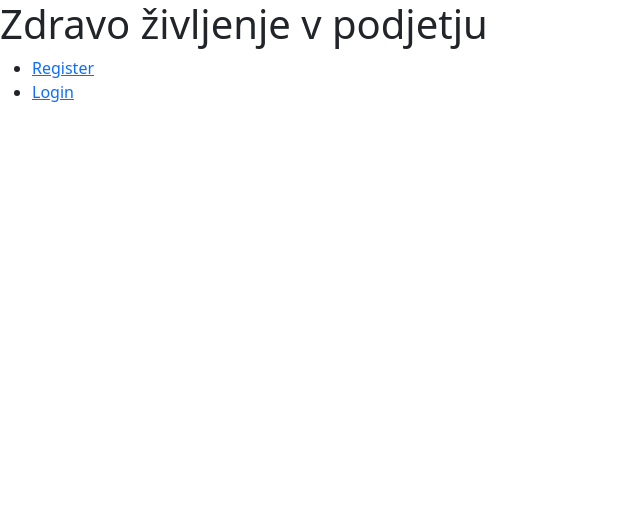
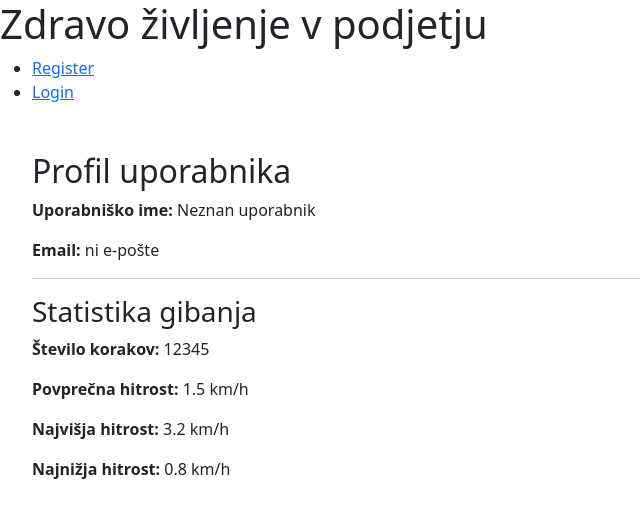
Before and after one commit to ErikHostnik/Zdravo-ivljenje-v-podjetju, a React (Create React App) app in the folder frontend/web/: page /userProfile in a window 1280 px wide. Shown: the top 518 px of the page, without its empty margins (0-640 px from the left). Built offline with nearby package versions, Linux system fonts and the light colour scheme.

Commit message:
ZDRAV-82 implementiran prikaz profila, pomanjšava zemljevida

```diff
--- a/frontend/web/src/App.js
+++ b/frontend/web/src/App.js
@@ -8,6 +8,7 @@ import Login from "./components/Login";
 import Logout from "./components/Logout";
 import Register from './components/Register';
 import Map from './components/Map';
+import UserProfile from './components/UserProfile';
 
 function App() {
   const [user, setUser] = useState(() => {
@@ -37,6 +38,7 @@ function App() {
             <Route path="/login" exact element={<Login />} />
             <Route path="/register" exact element={<Register />} />
             <Route path="/map" exact element={<Map />} />
+            <Route path="/userProfile" exact element={<UserProfile />} />
             <Route path="/logout" element={<Logout />} />
           </Routes>
         </div>
--- a/frontend/web/src/components/Header.js
+++ b/frontend/web/src/components/Header.js
@@ -13,6 +13,7 @@ function Header(props) {
                                 <>
                                     <li><Link to='/logout'>Logout</Link></li>
                                     <li><Link to="/map">Map</Link></li>
+                                    <li><Link to="/userProfile">UserProfile</Link></li>
                                 </>
                             :
                                 <>
--- a/frontend/web/src/components/Map.js
+++ b/frontend/web/src/components/Map.js
@@ -18,7 +18,7 @@ export default function Map() {
   };
 
   return (
-    <div style={{ height: '100vh', width: '100%' }}>
+    <div style={{ height: '50vh', width: '100%' }}>
       <MapContainer
         center={[mockLocation.latitude, mockLocation.longitude]}
         zoom={13}
--- /dev/null
+++ b/frontend/web/src/components/UserProfile.js
@@ -0,0 +1,29 @@
+import React from 'react';
+
+export default function UserProfile() {
+  const user = JSON.parse(localStorage.getItem('user')) || {
+    username: "Neznan uporabnik",
+    email: "ni e-pošte"
+  };
+
+  const testStats = {
+    steps: 12345,
+    avgSpeed: 1.5, // km/h
+    maxSpeed: 3.2,
+    minSpeed: 0.8
+  };
+
+  return (
+    <div style={{ padding: '2rem' }}>
+      <h2>Profil uporabnika</h2>
+      <p><strong>Uporabniško ime:</strong> {user.username}</p>
+      <p><strong>Email:</strong> {user.email}</p>
+      <hr />
+      <h3>Statistika gibanja</h3>
+      <p><strong>Število korakov:</strong> {testStats.steps}</p>
+      <p><strong>Povprečna hitrost:</strong> {testStats.avgSpeed} km/h</p>
+      <p><strong>Najvišja hitrost:</strong> {testStats.maxSpeed} km/h</p>
+      <p><strong>Najnižja hitrost:</strong> {testStats.minSpeed} km/h</p>
+    </div>
+  );
+}
```
